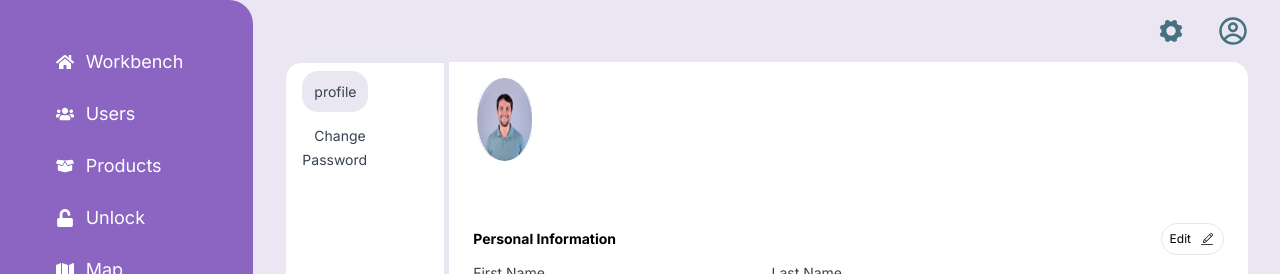
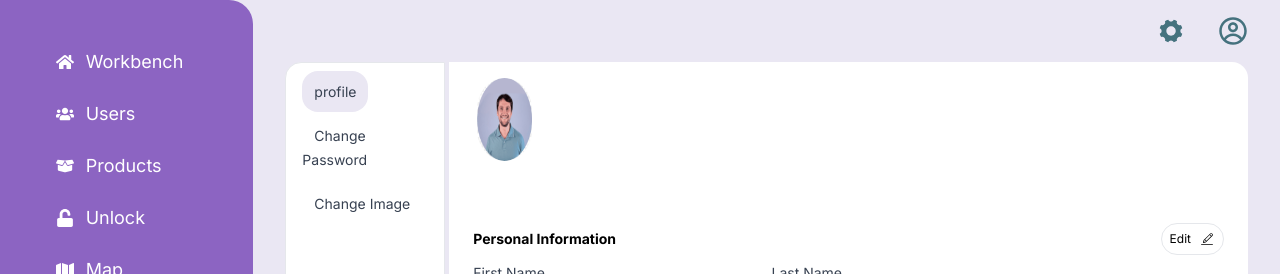
Before and after one commit to JtoralesK/Shop-App-Front, a Next.js app: page /dashboard/profile in a window 1280 px wide. Shown: the top 274 px of the page. Built offline with nearby package versions, Linux system fonts and the light colour scheme.

Commit message:
data updated

```diff
--- a/src/app/utilities/names/dashboardLinksNames.tsx
+++ b/src/app/utilities/names/dashboardLinksNames.tsx
@@ -38,4 +38,9 @@ export const linksNamesProfile: LinksNamesProfile[] = [
     name: "Change Password",
     key: 2,
   },
+  {
+    href: "/dashboard/profile/changeImageProfile",
+    name: "Change Image ",
+    key: 3,
+  },
 ];
```
